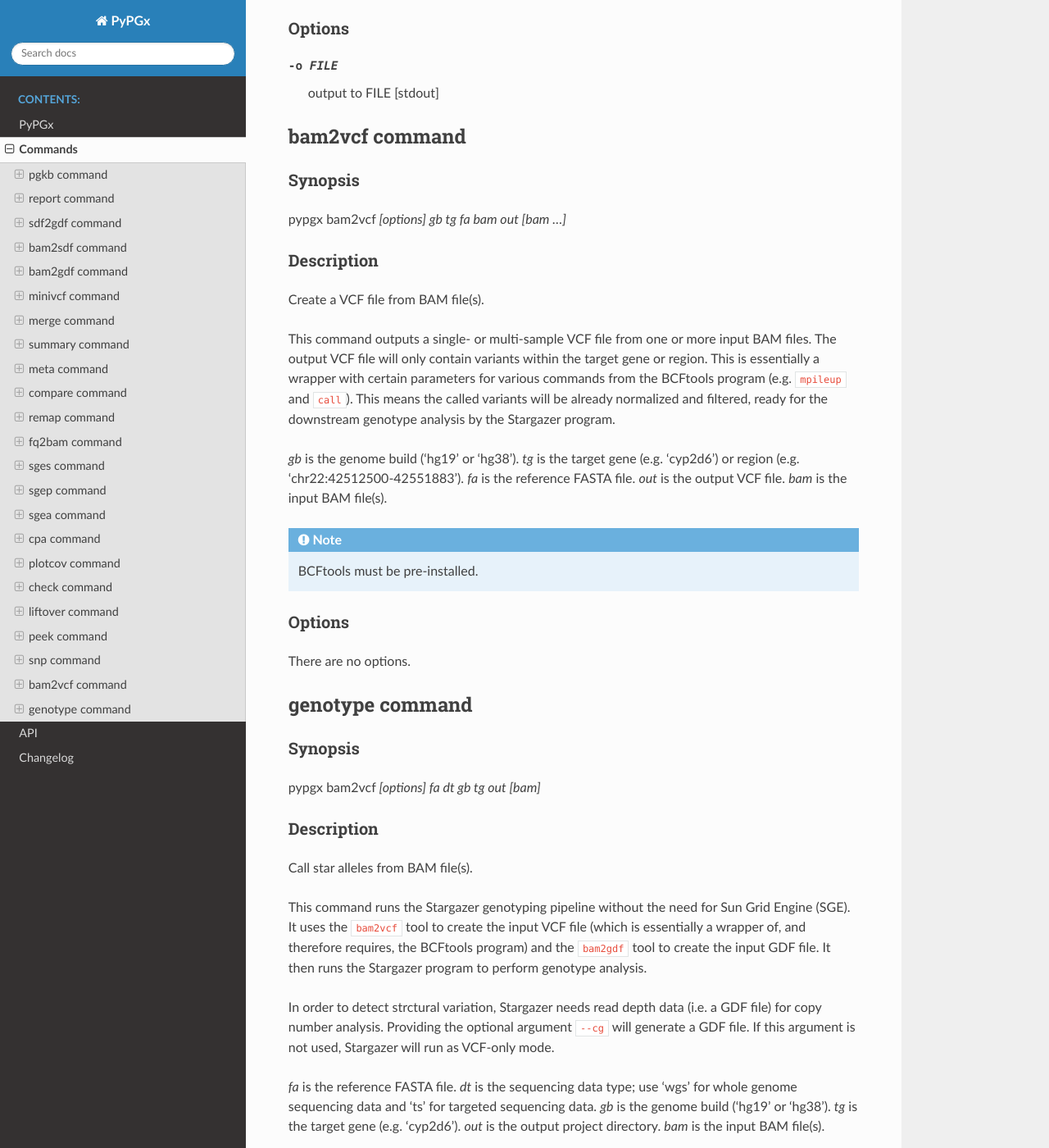
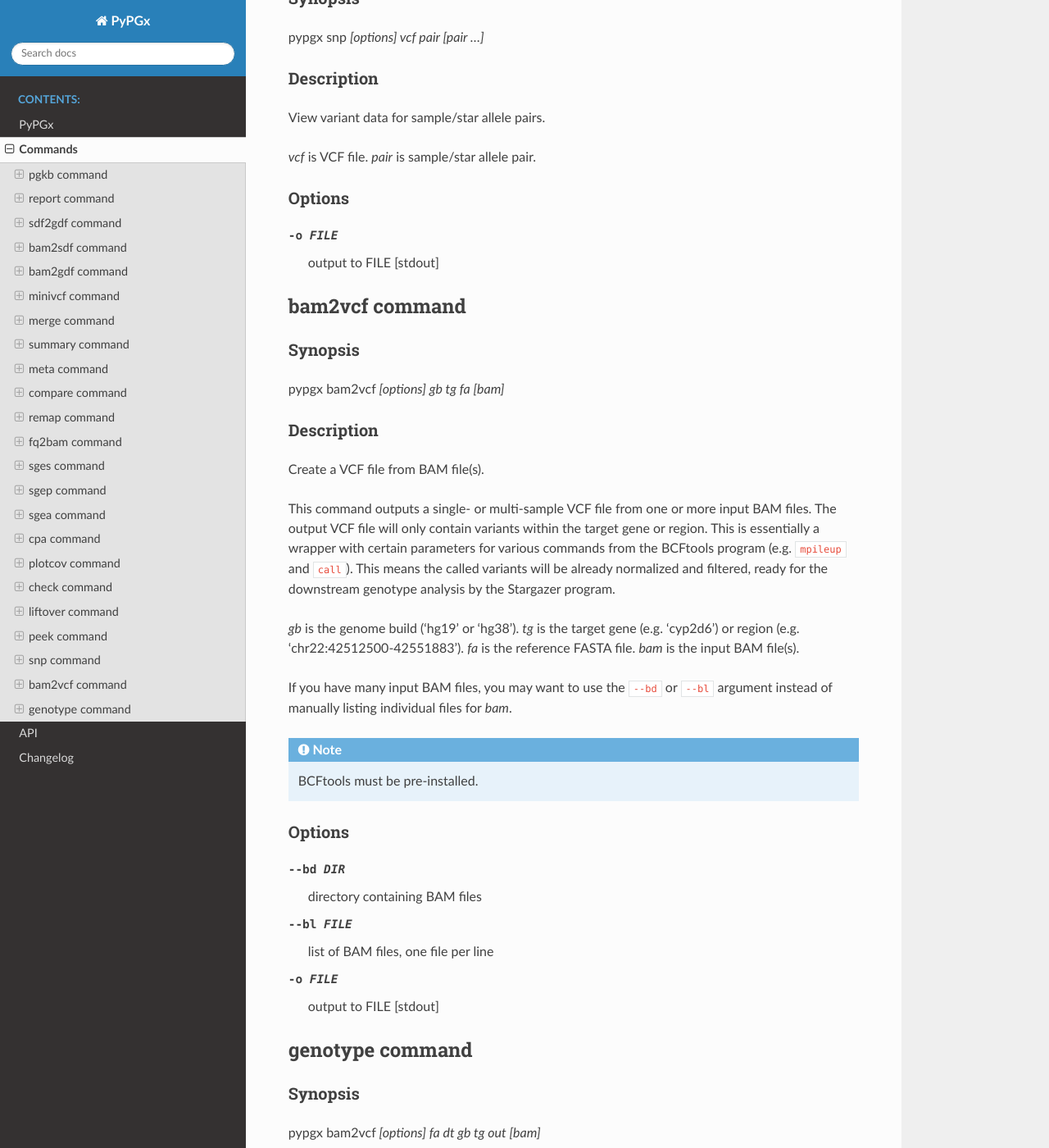
Before and after one commit to sbslee/pypgx, a Sphinx documentation site: the page built from docs/commands.rst, in a window 1280 px wide and 1400 px high, scrolled down 9530 px. Shown: the whole window at 82% size. Built offline with Sphinx 7.4.7 and the Read the Docs theme 2.0.0, drawn with Linux system fonts in a browser that asks for light colours; some of the changed text lies outside the part shown.

Commit message:
Update bam2gdf.py and bam2vcf.py

```diff
--- a/CHANGES.rst
+++ b/CHANGES.rst
@@ -1,5 +1,10 @@
 Changelog
 *********
+
+v0.0.69
+-------
+
+* Updated bam2gdf.py and bam2vcf.py.
 
 v0.0.68
 -------
--- a/docs/commands.rst
+++ b/docs/commands.rst
@@ -102,11 +102,16 @@ Create GDF file from BAM file(s).
 
 *gb* is the genome build ('hg19' or 'hg38'). *tg* is the target
 gene (e.g. 'cyp2d6'). *cg* is the control gene (e.g. 'vdr') or
-region (e.g. 'chr12:48232319-48301814'). *bam* is the BAM file.
+region (e.g. 'chr12:48232319-48301814'). *bam* is the input BAM file(s).
+
+If you have many input BAM files, you may want to use the ``--bd`` or
+``--bl`` argument instead of manually listing individual files for *bam*.
 
 Options
 -------
 
+--bd DIR    directory containing BAM files
+--bl FILE   list of BAM files, one file per line
 -o FILE     output to FILE [stdout]
 
 minivcf command
@@ -458,7 +463,7 @@ bam2vcf command
 Synopsis
 --------
 
-pypgx bam2vcf *[options] gb tg fa bam out [bam ...]*
+pypgx bam2vcf *[options] gb tg fa [bam]*
 
 Description
 -----------
@@ -475,8 +480,10 @@ analysis by the Stargazer program.
 
 *gb* is the genome build ('hg19' or 'hg38'). *tg* is the target gene
 (e.g. 'cyp2d6') or region (e.g. 'chr22:42512500-42551883').
-*fa* is the reference FASTA file. *out* is the output VCF file.
-*bam* is the input BAM file(s).
+*fa* is the reference FASTA file. *bam* is the input BAM file(s).
+
+If you have many input BAM files, you may want to use the ``--bd`` or
+``--bl`` argument instead of manually listing individual files for *bam*.
 
 .. note::
 
@@ -485,7 +492,9 @@ analysis by the Stargazer program.
 Options
 -------
 
-There are no options.
+--bd DIR    directory containing BAM files
+--bl FILE   list of BAM files, one file per line
+-o FILE     output to FILE [stdout]
 
 genotype command
 ================
--- a/pypgx/version.py
+++ b/pypgx/version.py
@@ -1 +1 @@
-__version__ = "0.0.68"
+__version__ = "0.0.69"
```
Also changed, not shown: other parts of docs/commands.rst (+1 -1 lines), README.rst (+5 -3 lines), 1 other file.
